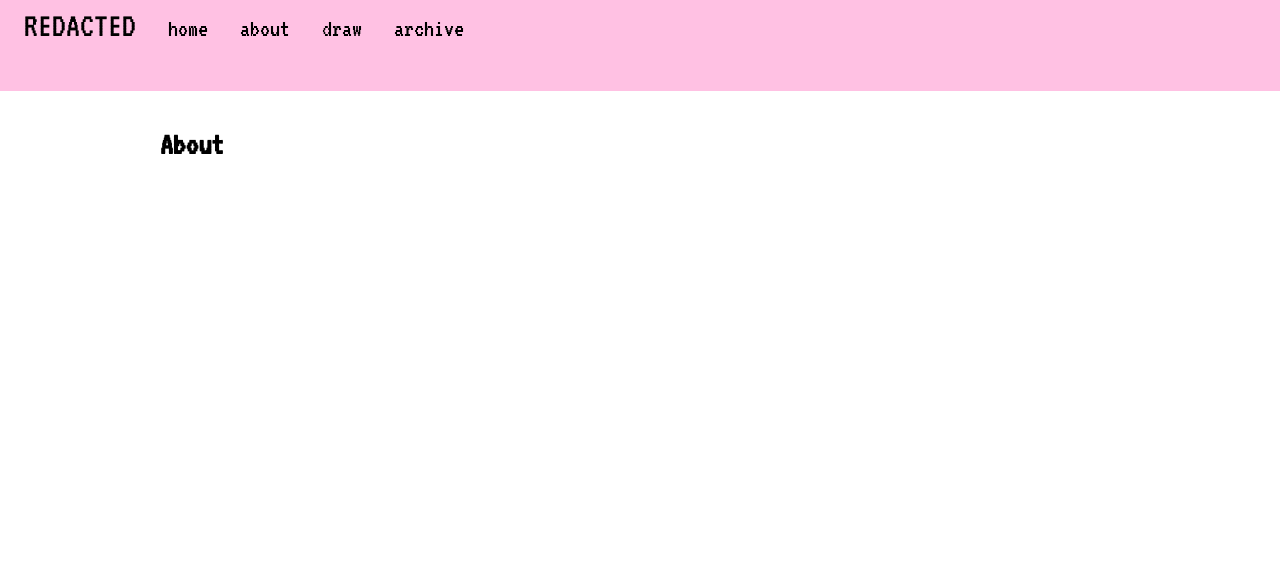
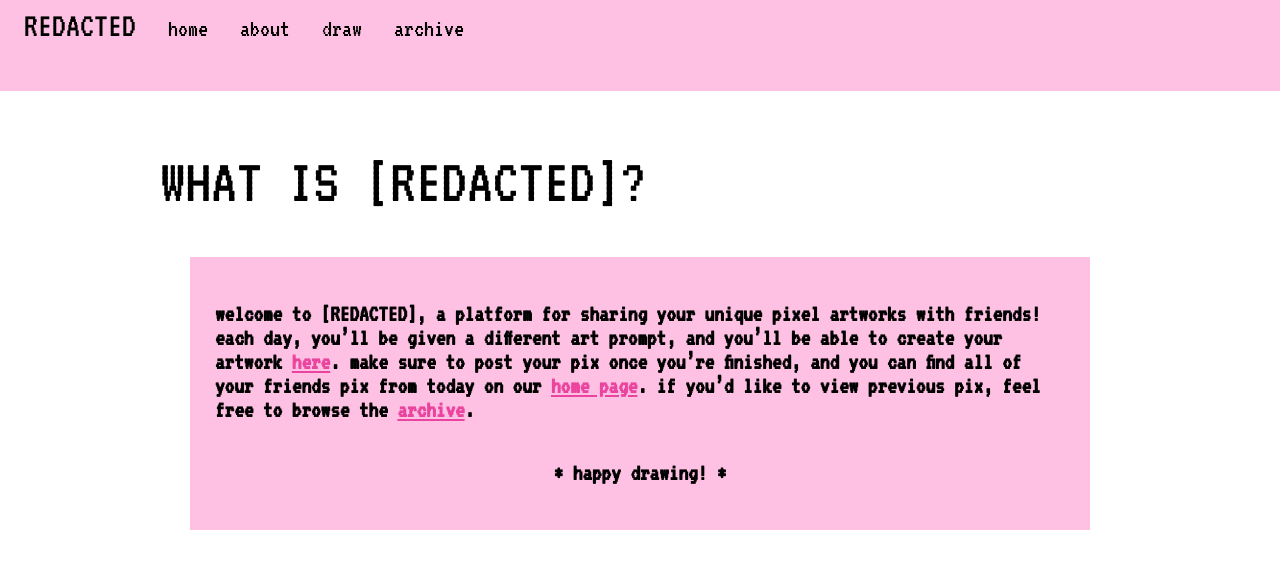
Before and after one commit to weblab-class/irisxyang-kingstonlew, a React app: page /about in a window 1280 px wide. Shown: the top 568 px of the page. Built offline with nearby package versions, Linux system fonts and the light colour scheme; no server answers; the HTML template or start-up script is replaced by a standard one.

Commit message:
linked up draw page, added content to about page, began to work on profile page

```diff
--- a/client/src/components/App.js
+++ b/client/src/components/App.js
@@ -9,6 +9,7 @@ import NavBar from "./modules/NavBar.js";
 import About from "./pages/About.js";
 import Profile from "./pages/Profile.js";
 import Archive from "./pages/Archive.js";
+import Draw from "./pages/Draw.js";
 
 import "../utilities.css";
 import "./App.css";
@@ -52,8 +53,9 @@ const App = () => {
         <Router>
           <Home path="/" user={user} />
           <About path="/about" />
+          <Draw path="/draw" />
           <Archive path="/archive" />
-          <Profile path="/profile/:id" />
+          <Profile path="/profile/:id" user={user} />
           <NotFound default />
         </Router>
       </div>
--- /dev/null
+++ b/client/src/components/pages/About.css
@@ -0,0 +1,13 @@
+.word-container {
+    background-color: var(--primary);
+    padding: 25px;
+    margin: 30px;
+    display: flex;
+    flex-direction: column;
+    align-items: center;
+}
+
+.textblock-link {
+  color: var(--tertiary);
+  cursor: pointer;
+}
--- a/client/src/components/pages/About.js
+++ b/client/src/components/pages/About.js
@@ -1,7 +1,34 @@
 import React from "react";
+import { Link } from "@reach/router";
+import "./About.css";
 
 const About = () => {
-  return <h1 className="tc f1 fw1">About</h1>;
+  return (
+    <div>
+      <h1 className="tc ma4 page-title">WHAT IS [REDACTED]?</h1>
+      <div className="word-container">
+        <h2 className="tc fw1 mh4">
+          welcome to [REDACTED], a platform for sharing your unique pixel artworks with friends!
+          each day, you’ll be given a different art prompt, and you’ll be able to create your
+          artwork{" "}
+          <Link to="/draw" className="textblock-link">
+            here
+          </Link>
+          . make sure to post your pix once you’re finished, and you can find all of your friends
+          pix from today on our{" "}
+          <Link to="/" className="textblock-link">
+            home page
+          </Link>
+          . if you’d like to view previous pix, feel free to browse the{" "}
+          <Link to="/archive" className="textblock-link">
+            archive
+          </Link>
+          .
+        </h2>
+        <h2 className="tc fw1 mv3">* happy drawing! *</h2>
+      </div>
+    </div>
+  );
 };
 
 export default About;
--- /dev/null
+++ b/client/src/components/pages/Draw.js
@@ -0,0 +1,7 @@
+import React from "react";
+
+const Draw = () => {
+  return <h1 className="tc f1 fw1">Draw</h1>;
+};
+
+export default Draw;
--- /dev/null
+++ b/client/src/components/pages/Profile.css
@@ -0,0 +1,12 @@
+.userinfo-container{
+    padding: 25px;
+    margin: 30px;
+    display: flex;
+    flex-direction: row;
+    align-items: center;
+}
+
+.userimage-container{
+    padding: 10px;
+    margin: 0;
+}
--- a/client/src/components/pages/Profile.js
+++ b/client/src/components/pages/Profile.js
@@ -1,7 +1,20 @@
 import React from "react";
+import "./Profile.css";
 
-const Profile = () => {
-  return <h1 className="tc f1 fw1">Profile</h1>;
+const Profile = ({ user }) => {
+  return (
+    <div>
+      <div className="userinfo-container">
+        <div className="userimage-container">put image here</div>
+        <div className="flex flex-column">
+          <div className="flex flex-row">
+            <h1 className="f1 fw1 mv0">@username</h1>
+          </div>
+          <h2 className="f3 fw1 mv0">here's a short, 200 character bio about me!</h2>
+        </div>
+      </div>
+    </div>
+  );
 };
 
 export default Profile;
```
Also changed, not shown: client/src/public/logo.png (added).
